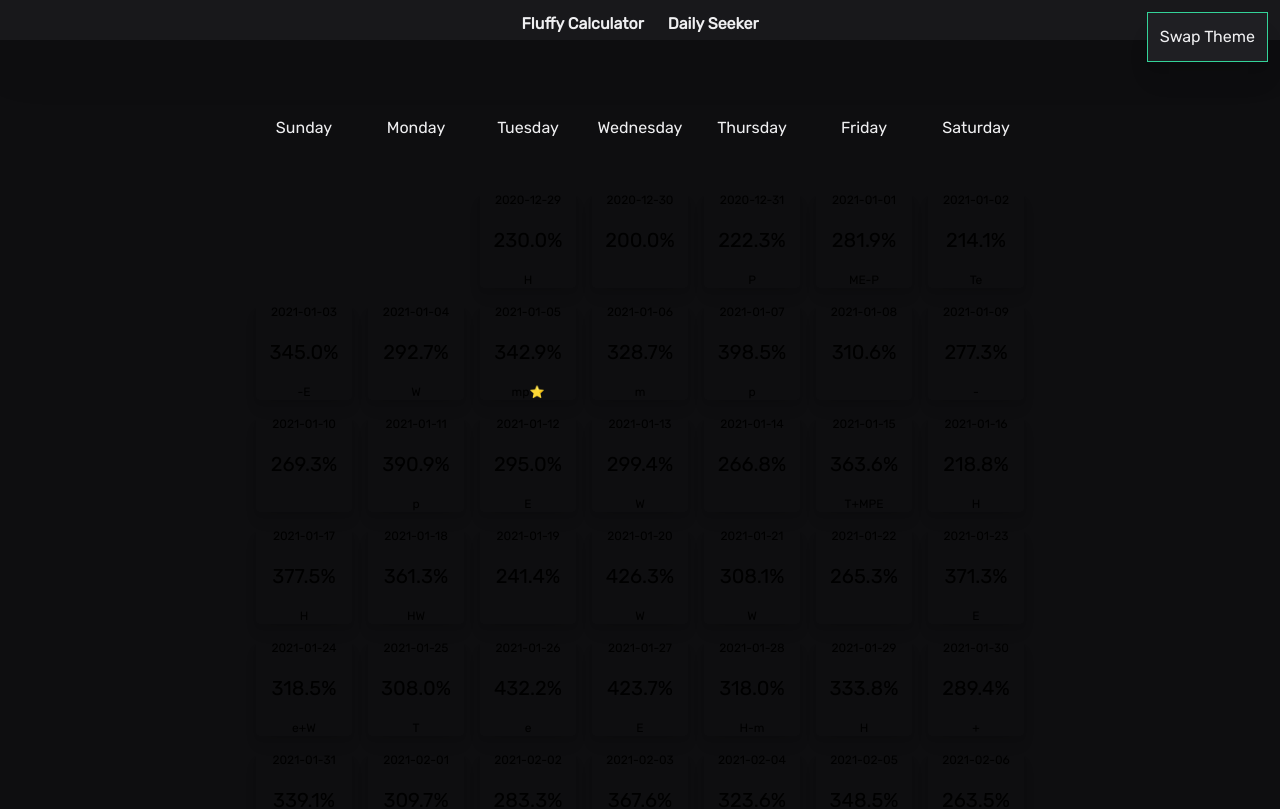
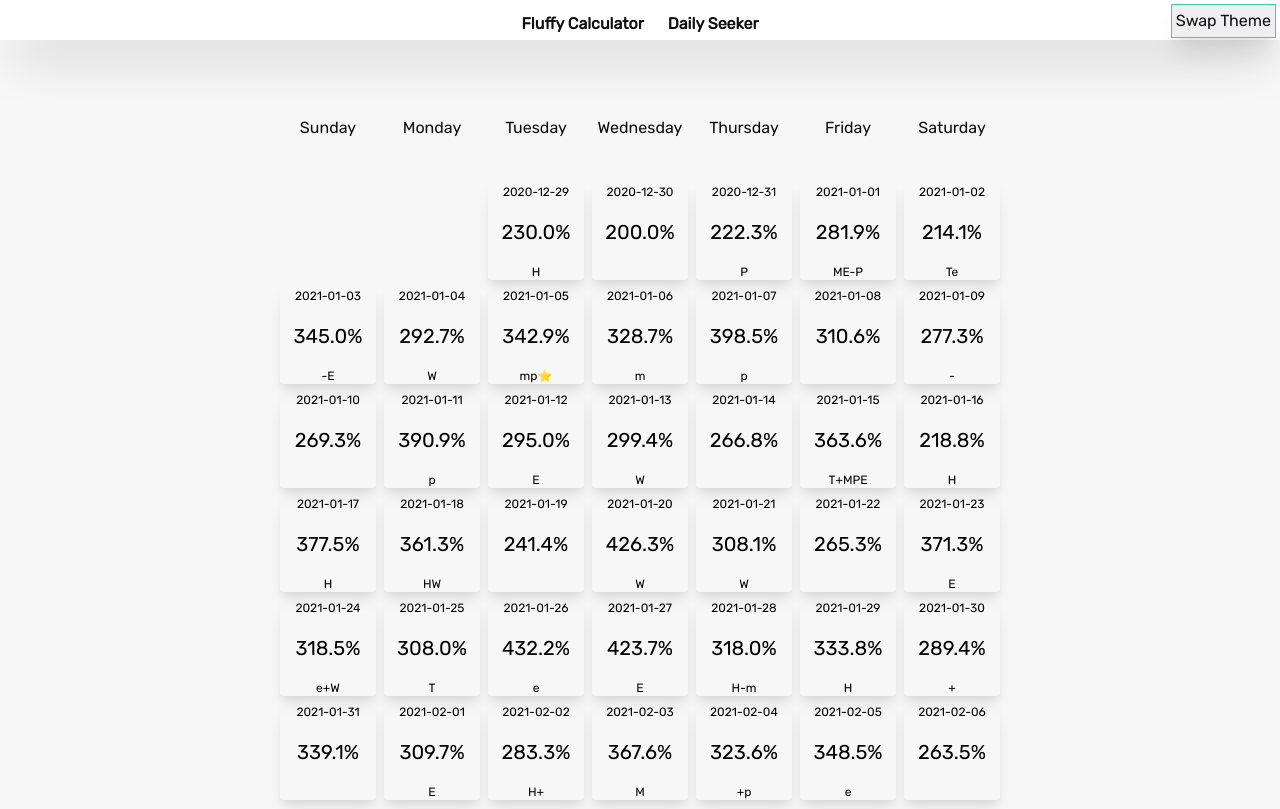
Before and after one commit to fluffyCalculator/fluffycalculator.github.io, a React (Create React App) app: page / in a window 1280 px wide. Shown: the top 809 px of the page. Built offline with nearby package versions, Linux system fonts and the light colour scheme.

Commit message:
Site no longer reloads when swapping theme

```diff
--- a/src/App.tsx
+++ b/src/App.tsx
@@ -1,33 +1,36 @@
 import clsx from "clsx";
-import React, { useState } from "react";
+import React, { useRef, useState } from "react";
 import { BrowserRouter as Router, Route, Switch } from "react-router-dom";
 import DailyProvider from "./components/Daily/Context";
 import Daily from "./components/Daily/Daily";
 import NavBar from "./components/NavBar";
 
 function App() {
-  const [lightTheme, setLightTheme] = useState(false);
+  const ref = useRef(null);
 
   return (
     <Router>
-      <main
-        className={clsx(
-          lightTheme ? "light-theme" : "dark-theme",
-          "w-full text-primary bg-primary"
-        )}
-      >
+      <main className="light-theme w-full text-primary bg-primary" ref={ref}>
         <NavBar />
         <Switch>
           <Route path="/fluffy"> daily fisher </Route>
           <Route path="/(daily|)">
-            {" "}
-            <Daily />{" "}
+            <Daily />
           </Route>
         </Switch>
 
         <div
-          className="absolute right-0 top-0 m-3 p-3 text-primary bg-secondary border border-solid border-green-400 shadow-xl cursor-pointer select-none"
-          onClick={() => setLightTheme(!lightTheme)}
+          className="absolute right-0 top-0 m-1 p-1 text-primary bg-secondary border border-solid border-green-400 shadow-xl cursor-pointer select-none"
+          onClick={() => {
+            console.log(ref);
+            if (ref.current.classList.contains("light-theme")) {
+              ref.current.classList.add("dark-theme");
+              ref.current.classList.remove("light-theme");
+            } else {
+              ref.current.classList.add("light-theme");
+              ref.current.classList.remove("dark-theme");
+            }
+          }}
         >
           Swap Theme
         </div>
--- a/src/calculators/daily.ts
+++ b/src/calculators/daily.ts
@@ -260,7 +260,7 @@ function getDailyChallenge(add: number) {
     }
   }
   dailyObject.seed = Number(dateSeed);
-  console.log(dailyObject);
+  // console.log(dailyObject);
   return dailyObject;
 }
 
--- a/src/components/Daily/Box.tsx
+++ b/src/components/Daily/Box.tsx
@@ -2,13 +2,18 @@ import clsx from "clsx";
 import React from "react";
 import { DailyType } from "../../calculators/daily";
 
-export function WeekBox({ text }: { text: string }) {
+export const WeekBox = React.memo(
+  function WeekBox({ text }: { text: string }) {
     return (
       <div className="flex items-center justify-center my-auto w-16 h-16 text-xs select-none md:w-24 md:h-24 md:text-base">
         {text}
       </div>
     );
+  },
+  (prevProps, nextProps) => {
+    return prevProps.text === nextProps.text;
   }
+);
 
 interface Props {
   object: DailyType;
@@ -22,7 +27,7 @@ function Box({ object }: Props) {
     <div
       className={clsx(
         `bg-tier${tier}`,
-        "relative flex flex flex-col items-center justify-center my-auto p-1 w-16 h-16 text-black text-xs rounded shadow-lg md:w-24 md:h-24 md:text-base"
+        "relative flex flex flex-col items-center justify-center my-auto w-16 h-16 text-black text-xs rounded shadow-lg md:w-24 md:h-24 md:text-base"
       )}
       id={String(seed)}
     >
@@ -40,4 +45,6 @@ function Box({ object }: Props) {
   );
 }
 
-export default Box;
+export default React.memo(Box, (prevProps, nextProps) => {
+  return prevProps.object?.value === nextProps.object?.value;
+});
--- a/src/components/Daily/Context.tsx
+++ b/src/components/Daily/Context.tsx
@@ -20,6 +20,7 @@ const DailyProvider = ({ children }) => {
       console.log("couldnt update dailies wtf!!!");
       return;
     }
+    console.log("i did update dailies");
     setDailies(updateDailies);
   };
 
--- a/src/components/Daily/Daily.tsx
+++ b/src/components/Daily/Daily.tsx
@@ -15,10 +15,10 @@ const days = [
 function Daily() {
   const { dailies } = useContext(DailyContext);
 
-  // console.log(dailies);
+  console.log("rendered dailies");
   return (
     <div className="flex justify-center">
-      <div className="grid gap-4 grid-cols-7 my-10">
+      <div className="grid gap-2 grid-cols-7 my-10">
         {days.map((x, idx) => {
           return <WeekBox key={idx} text={x}></WeekBox>;
         })}
```
Lines whose indentation alone changed are shown as unchanged.
